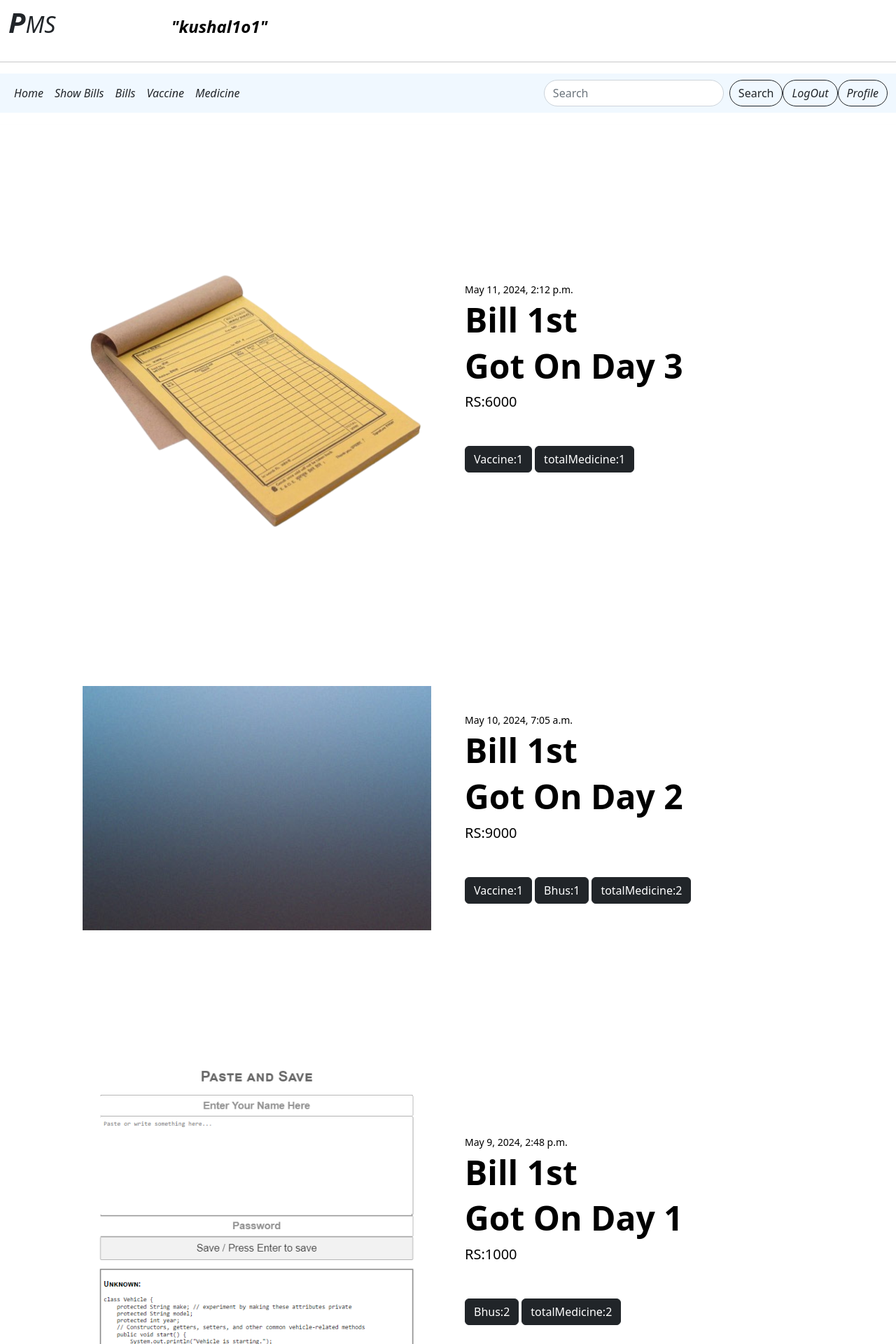
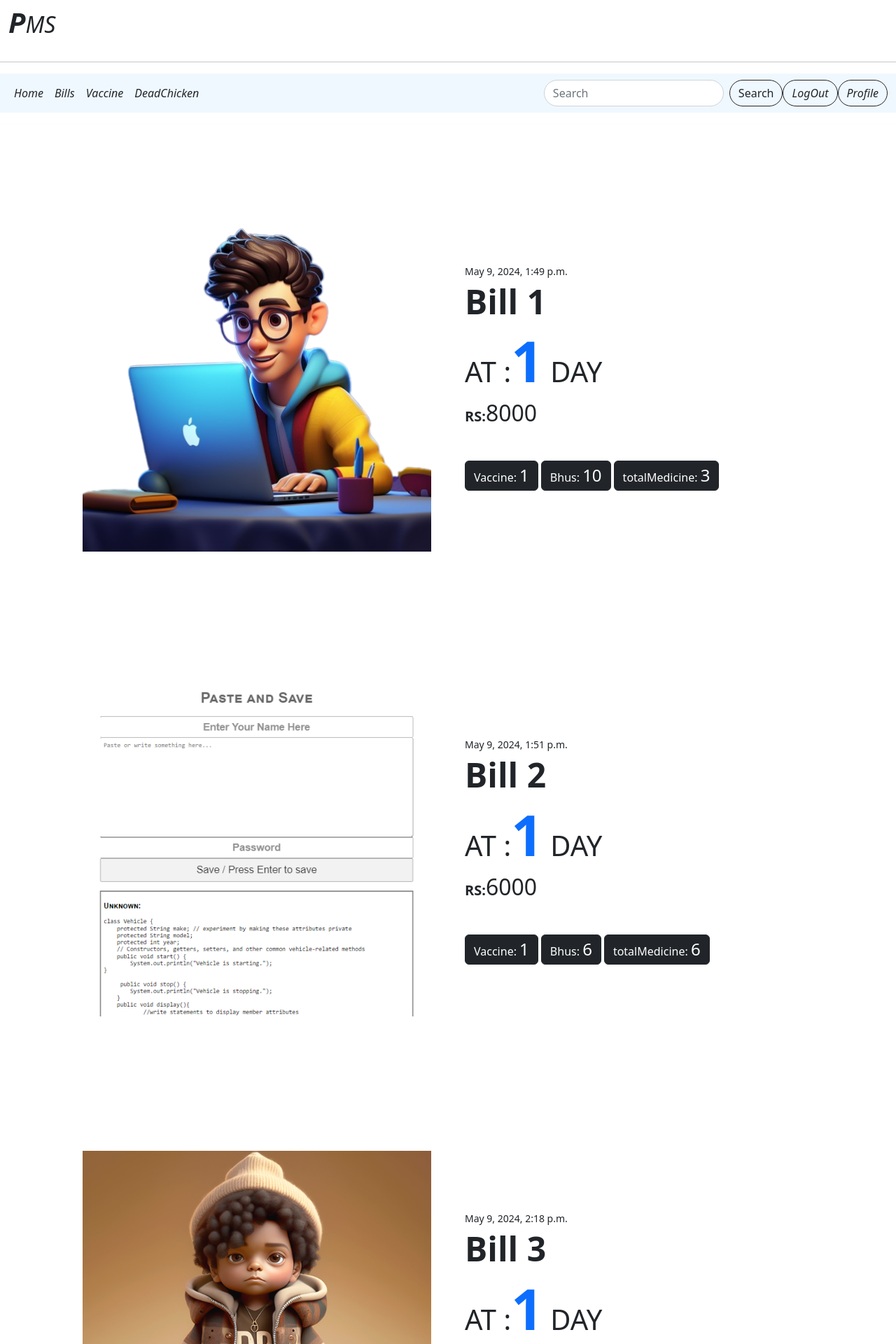
Before and after one commit to kushal1o1/PMS, a Django app: a page that uses PMS/userhome/templates/Base.html in a window 1280 px wide. Shown: the top 1920 px of the page at 70% size. Run offline with Django 5.2, Linux system fonts and the light colour scheme; a user stored in the database is signed in; data comes from the database, SQL or seed files in the repository; both versions use the stored data as it was after the commit; parts of the project's set-up code (start-up, migrations or seed data) failed here and were passed over; some libraries are stand-ins or nearby versions.

Commit message:
Created: Nav Links

```diff
--- a/PMS/userhome/templates/Base.html
+++ b/PMS/userhome/templates/Base.html
@@ -23,11 +23,11 @@
 
 
 </style>
-
+{% comment %} background-color: rgb(255, 255, 255); color:rgb(0, 0, 0); {% endcomment %}
 
 </head>
 {%load static%}
-<body class=" " style="background-color: rgb(255, 255, 255); color:rgb(0, 0, 0);">
+<body class=" ">
 
 
   <!-- message -->
@@ -54,11 +54,10 @@
     <div class="container-fluid">
       <div class="d-flex">
         <div> <a class="navbar-brand" href="#">
-            <h2 class="d-inline-block me-5 text-dark" style="font-style: oblique;"> <span class="fs-1 fw-bolder ">P</span>MS<br></h2>
+            <h2 class="d-inline-block me-5 text-dark" style="font-style: oblique;"> <span class="fs-1 fw-bolder"><strong>P</strong></span>MS<br></h2>
 
 
           </a>
-          <span class="fs-4 fw-bold p-5 ms-5" style="font-style: oblique;"> "kushal1o1"</span>
         </div>
 
       </div>
@@ -79,19 +78,17 @@
           </li>
 
 
-          <li class="nav-item">
-            <a class="nav-link  text-dark" href="{% block Showbills%}{%endblock%}">Show Bills</a>
+
+            <li class="nav-item">
+              <a class="nav-link  text-dark" href="{% block Showbills%}{%endblock%}">Bills</a>
             </li>
             <li class="nav-item">
-              <a class="nav-link  text-dark" href="contactUs">Bills</a>
-            </li>
-            <li class="nav-item">
-              <a class="nav-link  text-dark" href="contactUs">Vaccine</a>
+              <a class="nav-link  text-dark" href="{% block Showvaccine%}{%endblock%}">Vaccine</a>
             </li>
 
 
           <li class="nav-item">
-            <a class="nav-link  text-dark" href="contactUs">Medicine</a>
+            <a class="nav-link  text-dark" href="{% block Showdead%}{%endblock%}">DeadChicken</a>
           </li>
 
         </ul>
--- a/PMS/userhome/templates/mainpage.html
+++ b/PMS/userhome/templates/mainpage.html
@@ -1,5 +1,8 @@
 {% extends 'Base.html' %}
 {%block tittle%}PMS Home{%endblock%}
+
+
+
 {%block loginout%}LogOut{%endblock%}
 {% block mainContent%}
 {%load static%}
--- a/PMS/userhome/templates/showbills.html
+++ b/PMS/userhome/templates/showbills.html
@@ -3,6 +3,14 @@
 {%block loginout%}LogOut{%endblock%}
 {% block mainContent%}
 {%load static%}
+
+
+
+
+
+
+
+
 
 {% for bill in bills %}
 <section class="py-5">
@@ -11,26 +19,26 @@
             <div class="col-md-6"><img class="card-img-top mb-5 mb-md-0" src="{{ bill.imgfile.url}}" alt="..."></div>
             <div class="col-md-6">
                 <div class="small mb-1">{{bill.posted_date}}</div>
-                <h1 class="display-5 fw-bolder">Bill 1st </h1>
-                <h1 class="display-5 fw-bolder">Got On Day {{bill.totalDays}} </h1>
+                <h1 class="display-5 fw-bolder">Bill {{forloop.counter}} </h1>
+                <h1 >AT :<strong class="fw-bolder  text-primary" style="font-size:10vh">{{bill.totalDays}}</strong> DAY</h1>
                 <div class="fs-5 mb-5">
 
-                    <span>RS:{{bill.totalAmount}}</span>
+                    <span class="fw-bolder ">RS:<strong class="h2">{{bill.totalAmount}}</strong></span>
                 </div>
                 <div class="d-flex gap-1">
 
 
                         {% if bill.totalVaccine %}
-                        <button class="btn btn-dark flex-shrink-0" type="button"> Vaccine:{{bill.totalVaccine}}</button>
+                        <button class="btn btn-dark flex-shrink-0" type="button"> Vaccine: <span class="h4">{{bill.totalVaccine}}</span></button>
                         {% endif %}
                         {% if bill.totalBhus %}
-                        <button class="btn btn-dark flex-shrink-0" type="button"> Bhus:{{bill.totalBhus}}</button>
+                        <button class="btn btn-dark flex-shrink-0" type="button"> Bhus: <span class="h4">{{bill.totalBhus}}</span></button>
                         {% endif %}
                         {% if bill.TotalChickenFeed %}
-                        <button class="btn btn-dark flex-shrink-0" type="button"> TotalChickenFeed:{{bill.TotalChickenFeed}}</button>
+                        <button class="btn btn-dark flex-shrink-0" type="button"> TotalChickenFeed: <span class="h4">{{bill.TotalChickenFeed}}</span></button>
                         {% endif %}
                         {% if bill.totalMedicine %}
-                        <button class="btn btn-dark flex-shrink-0" type="button"> totalMedicine:{{bill.totalMedicine}}</button>
+                        <button class="btn btn-dark flex-shrink-0" type="button"> totalMedicine: <span class="h4">{{bill.totalMedicine}}</span></button>
                         {% endif %}
 
                     </button>
--- a/PMS/userhome/views.py
+++ b/PMS/userhome/views.py
@@ -143,8 +143,8 @@ def submit_bill(request, user_id, poultryName):
 @login_required
 def showBills(request, user_id, poultryName):
     poultry_info = Poultry.objects.filter(user_id=user_id).filter(poultryName=poultryName)
-    bills = BillPost.objects.filter(poultryName=poultry_info[0], poultryName__poultryName=poultryName).order_by('-posted_date')
-    print(bills)
+    bills = BillPost.objects.filter(poultryName=poultry_info[0], poultryName__poultryName=poultryName).order_by('posted_date')
+
     return render(request, 'showbills.html', {'bills': bills})
 
 
@@ -153,9 +153,7 @@ def showBills(request, user_id, poultryName):
 @login_required
 def showVaccine(request,user_id,poultryName):
      poultry_info = Poultry.objects.filter(user_id=user_id).filter(poultryName=poultryName)
-     Bill_info = BillPost.objects.filter(poultryName=poultry_info[0], poultryName__poultryName=poultryName).order_by('-posted_date')
-     Dead_info = DeadInfo.objects.filter( poultryName__poultryName=poultryName).order_by('-deadDate')
-     print(Dead_info)
+     Bill_info = BillPost.objects.filter(poultryName=poultry_info[0], poultryName__poultryName=poultryName).order_by('posted_date')
      return render(request, 'showVaccine.html',{
     'bills':Bill_info})
 
@@ -164,6 +162,5 @@ def showVaccine(request,user_id,poultryName):
 def showDeads(request,user_id,poultryName):
      poultry_info = Poultry.objects.filter(user_id=user_id).filter(poultryName=poultryName)
      Dead_info = DeadInfo.objects.filter( poultryName__poultryName=poultryName).order_by('-deadDate')
-     print(Dead_info)
      return render(request, 'showdeads.html',{
     'deads':Dead_info})
```
Also changed, not shown: PMS/userhome/templates/profile.html (+5 -14 lines), PMS/userhome/templates/showVaccine.html (+11 -8 lines), PMS/userhome/templates/showdeads.html (+13 -9 lines), PMS/db.sqlite3, PMS/media/images/bill-removebg-preview.png (added).
